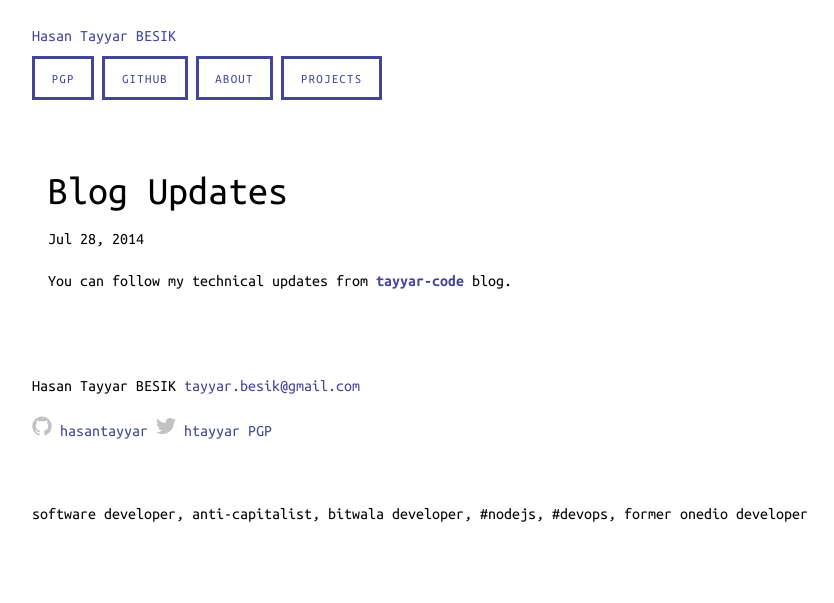
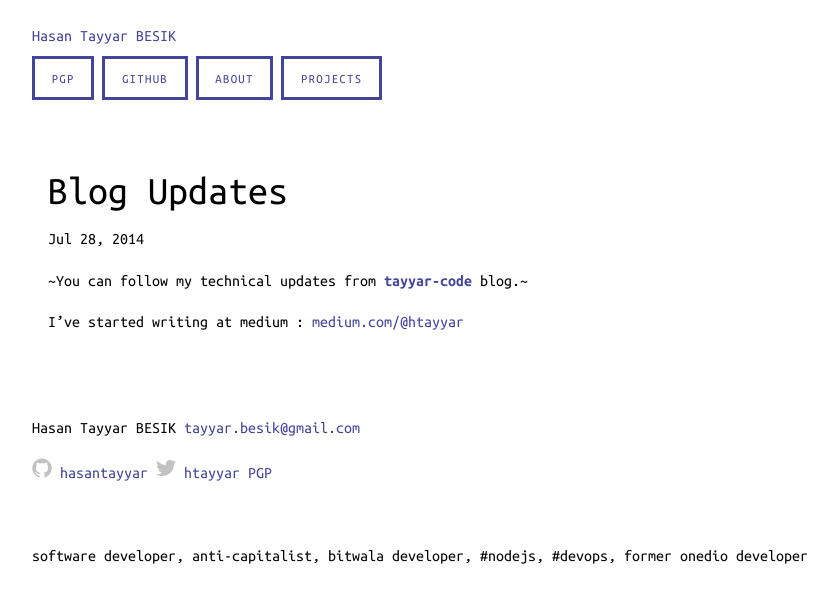
Before and after one commit to hasantayyar/hasantayyar.net, a Jekyll site: the page built from _posts/2014-07-28-blog.markdown, in a window 1280 px wide. Shown: the top 603 px of the page, without its empty margins (144-978 px from the left). Built offline with Jekyll 4.4.1, drawn with Linux system fonts in a browser that asks for light colours; Markdown is read by kramdown in place of the engine named in the settings.

Commit message:
Update blog link

```diff
--- a/_posts/2014-07-28-blog.markdown
+++ b/_posts/2014-07-28-blog.markdown
@@ -5,4 +5,6 @@
 categories: announcement
 ---
 
-You can follow my technical updates from **[tayyar-code](http://tayyar-code.blogspot.com)** blog.
+~You can follow my technical updates from **[tayyar-code](http://tayyar-code.blogspot.com)** blog.~
+
+I've started writing at medium : [medium.com/@htayyar](https://medium.com/@htayyar)
```
